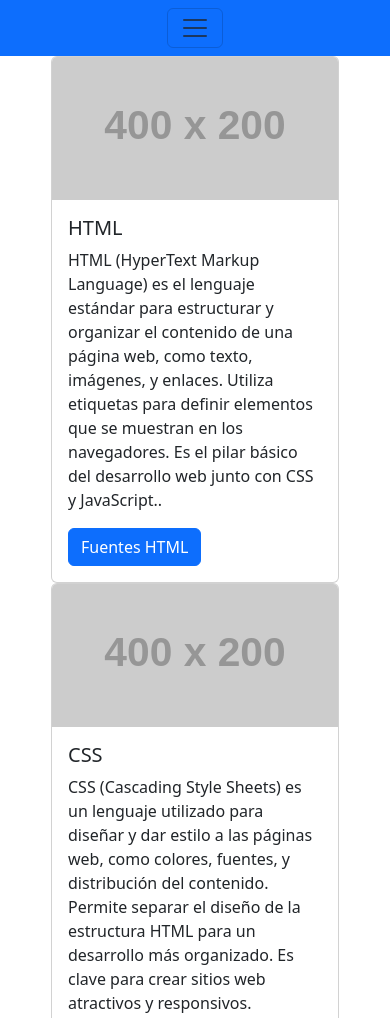
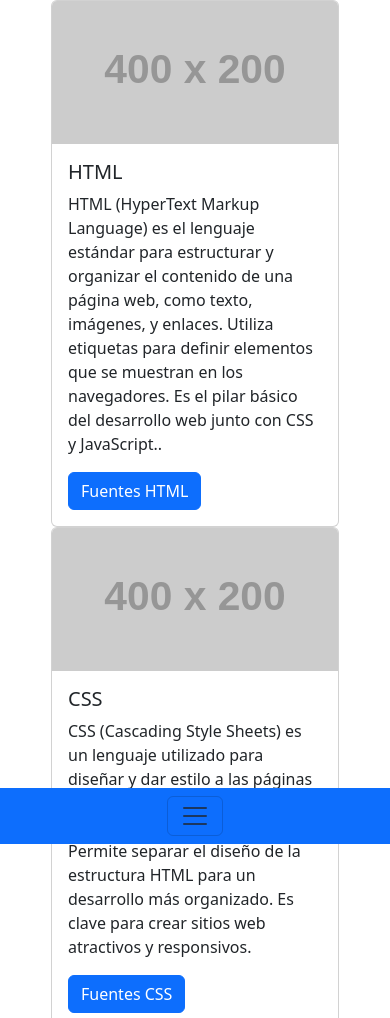
Before and after one commit to LDiego2800/Web-moderna-bootstrap, a plain HTML site: page index.html in a window 390 px wide. Shown: the top 1018 px of the page. Drawn offline with nearby package versions, Linux system fonts and the light colour scheme; placeholder pictures from the web are drawn by us.

Commit message:
Version Final

```diff
--- a/styles.css
+++ b/styles.css
@@ -4,3 +4,13 @@
     justify-content: center;
     align-items: center
 }
+
+@media (max-width: 600px) {
+    .navbar {
+        position: fixed;
+        bottom: 0;
+        width: 100%;
+        gap: top 10px;
+        z-index: 1000;
+    }
+}
```
